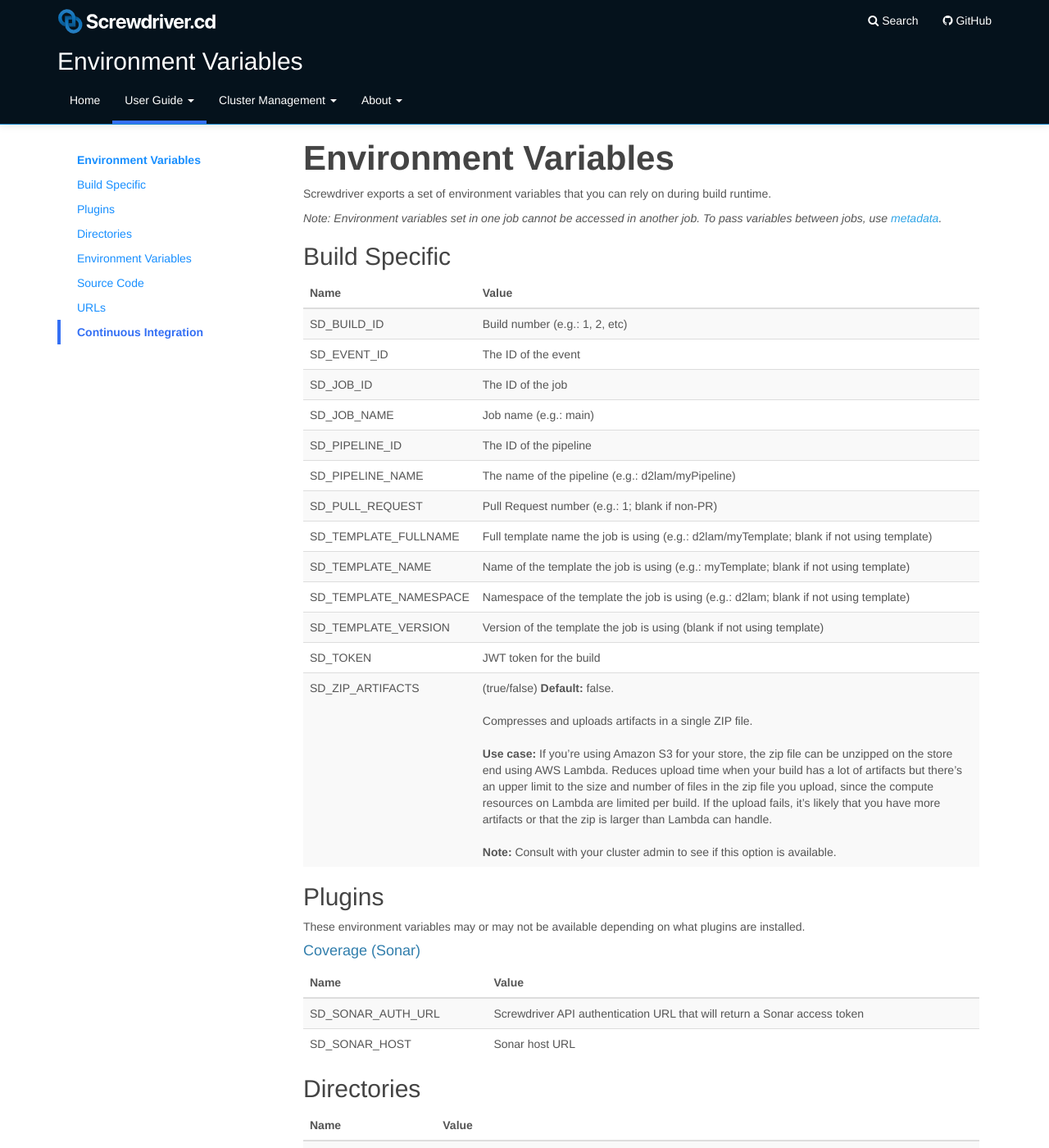
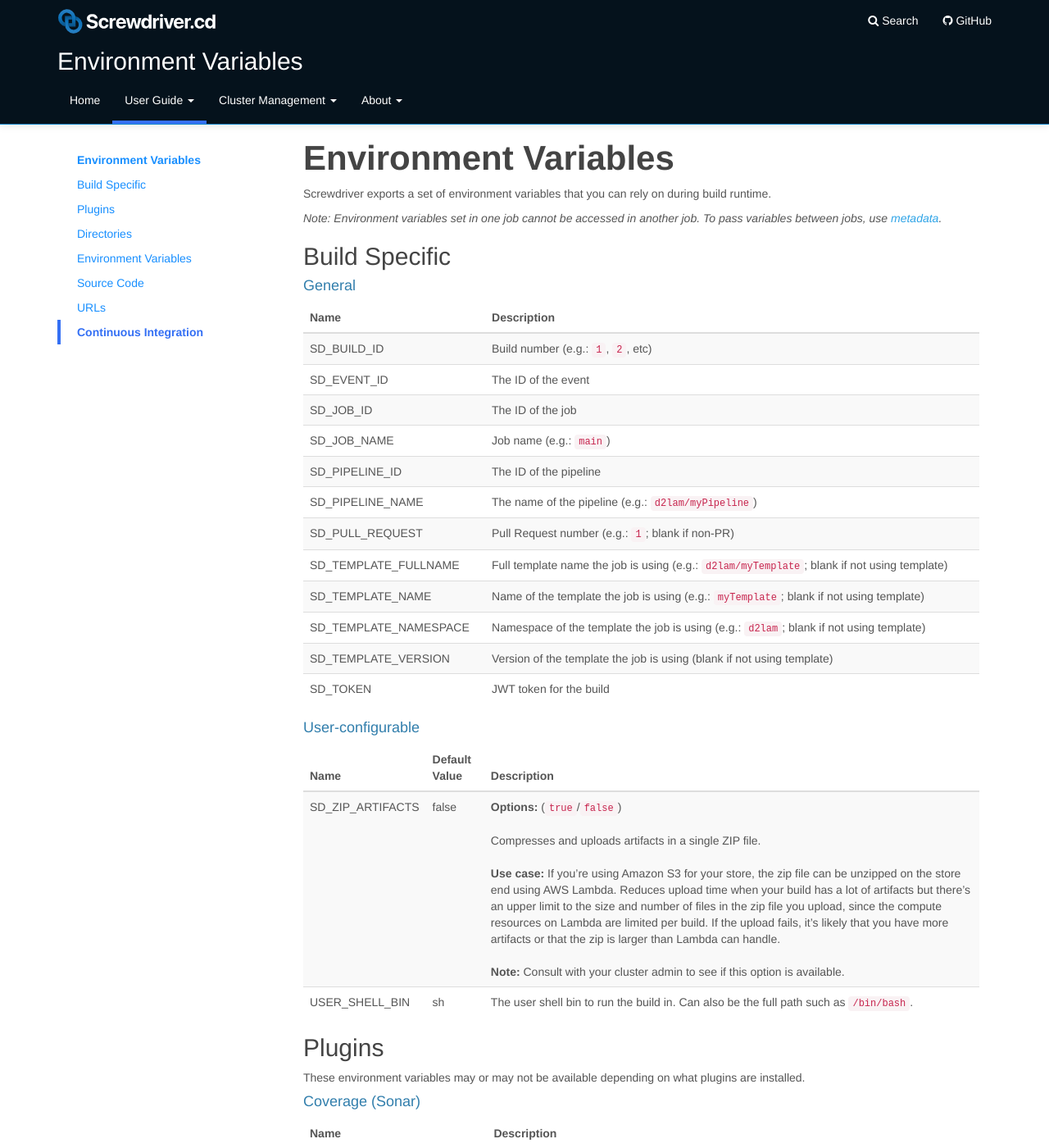
Before and after one commit to screwdriver-cd/guide, a Jekyll site: the page built from docs/user-guide/environment-variables.md, in a window 1280 px wide and 1400 px high. Shown: the whole window at 82% size. Built offline with Jekyll 4.4.1, drawn with Linux system fonts in a browser that asks for light colours; some of the changed text lies outside the part shown.

Commit message:
fix: Update docs with user_shell_bin var (#237)

```diff
--- a/docs/user-guide/environment-variables.md
+++ b/docs/user-guide/environment-variables.md
@@ -30,35 +30,43 @@ _Note: Environment variables set in one job cannot be accessed in another job. T
 
 ## Build Specific
 
-| Name | Value |
+#### General
+
+| Name | Description |
 |------|-------|
-| SD_BUILD_ID | Build number (e.g.: 1, 2, etc) |
+| SD_BUILD_ID | Build number (e.g.: `1`, `2`, etc) |
 | SD_EVENT_ID | The ID of the event |
 | SD_JOB_ID | The ID of the job |
-| SD_JOB_NAME | Job name (e.g.: main) |
+| SD_JOB_NAME | Job name (e.g.: `main`) |
 | SD_PIPELINE_ID | The ID of the pipeline |
-| SD_PIPELINE_NAME | The name of the pipeline (e.g.: d2lam/myPipeline) |
-| SD_PULL_REQUEST | Pull Request number (e.g.: 1; blank if non-PR) |
-| SD_TEMPLATE_FULLNAME | Full template name the job is using (e.g.: d2lam/myTemplate; blank if not using template) |
-| SD_TEMPLATE_NAME | Name of the template the job is using (e.g.: myTemplate; blank if not using template) |
-| SD_TEMPLATE_NAMESPACE | Namespace of the template the job is using (e.g.: d2lam; blank if not using template) |
-| SD_TEMPLATE_VERSION | Version of the template the job is using (blank if not using template)|
+| SD_PIPELINE_NAME | The name of the pipeline (e.g.: `d2lam/myPipeline`) |
+| SD_PULL_REQUEST | Pull Request number (e.g.: `1`; blank if non-PR) |
+| SD_TEMPLATE_FULLNAME | Full template name the job is using (e.g.: `d2lam/myTemplate`; blank if not using template) |
+| SD_TEMPLATE_NAME | Name of the template the job is using (e.g.: `myTemplate`; blank if not using template) |
+| SD_TEMPLATE_NAMESPACE | Namespace of the template the job is using (e.g.: `d2lam`; blank if not using template) |
+| SD_TEMPLATE_VERSION | Version of the template the job is using (blank if not using template) |
 | SD_TOKEN | JWT token for the build |
-| SD_ZIP_ARTIFACTS | (true/false) **Default:** false.<br><br>Compresses and uploads artifacts in a single ZIP file.<br><br>**Use case:** If you're using Amazon S3 for your store, the zip file can be unzipped on the store end using AWS Lambda. Reduces upload time when your build has a lot of artifacts but there's an upper limit to the size and number of files in the zip file you upload, since the compute resources on Lambda are limited per build. If the upload fails, it's likely that you have more artifacts or that the zip is larger than Lambda can handle.<br><br>**Note:** Consult with your cluster admin to see if this option is available. |
+
+#### User-configurable
+
+| Name | Default Value | Description |
+|------|---------------|-------------|
+| SD_ZIP_ARTIFACTS | false | **Options:** (`true`/`false`) <br><br>Compresses and uploads artifacts in a single ZIP file.<br><br>**Use case:** If you're using Amazon S3 for your store, the zip file can be unzipped on the store end using AWS Lambda. Reduces upload time when your build has a lot of artifacts but there's an upper limit to the size and number of files in the zip file you upload, since the compute resources on Lambda are limited per build. If the upload fails, it's likely that you have more artifacts or that the zip is larger than Lambda can handle.<br><br>**Note:** Consult with your cluster admin to see if this option is available. |
+| USER_SHELL_BIN | sh | The user shell bin to run the build in. Can also be the full path such as `/bin/bash`.
 
 ## Plugins
 These environment variables may or may not be available depending on what plugins are installed.
 
 #### Coverage (Sonar)
 
-| Name | Value |
+| Name | Description |
 |------|-------|
 | SD_SONAR_AUTH_URL | Screwdriver API authentication URL that will return a Sonar access token |
 | SD_SONAR_HOST | Sonar host URL |
 
 ## Directories
 
-| Name | Value |
+| Name | Description |
 |------|-------|
 | SD_ARTIFACTS_DIR | Location of built/generated files |
 | SD_META_PATH | Location of the [metadata](./metadata) file |
@@ -69,23 +77,23 @@ These environment variables may or may not be available depending on what plugin
 
 ## Environment Variables
 
-| Name | Value |
+| Name | Description |
 |------|-------|
 | &lt;environment_variable&gt; | Environment variable specified under the "environment" section in your [screwdriver.yaml](configuration/) |
 
 ## Source Code
 
-| Name | Value |
+| Name | Description |
 |------|-------|
-| SCM_URL | SCM URL that was checked out (e.g.: https://github.com/d2lam/myPipeline) |
-| GIT_URL | SCM URL that was checked out with .git appended (e.g.: https://github.com/d2lam/myPipeline.git) |
+| SCM_URL | SCM URL that was checked out (e.g.: `https://github.com/d2lam/myPipeline`) |
+| GIT_URL | SCM URL that was checked out with .git appended (e.g.: `https://github.com/d2lam/myPipeline.git`) |
 | CONFIG_URL | SCM URL of the parent pipeline repository (only set for [child pipelines](./configuration/external-config)) |
 | GIT_BRANCH | Reference for PR or the branch (e.g.: `origin/refs/${PRREF}` or `origin/${BRANCH}`) |
-| SD_BUILD_SHA | The Git commit SHA (e.g.: b5a94cdabf23b21303a0e6d5be5e96bd6300847a) |
+| SD_BUILD_SHA | The Git commit SHA (e.g.: `b5a94cdabf23b21303a0e6d5be5e96bd6300847a`) |
 
 ## URLs
 
-| Name | Value |
+| Name | Description |
 |------|-------|
 | SD_API_URL | Link to the Screwdriver API URL |
 | SD_BUILD_URL | Link to the Screwdriver build URL |
@@ -94,7 +102,7 @@ These environment variables may or may not be available depending on what plugin
 
 ## Continuous Integration
 
-| Name | Value |
+| Name | Description |
 |------|-------|
 | CI | `true` |
 | CONTINUOUS_INTEGRATION | `true` |
```
